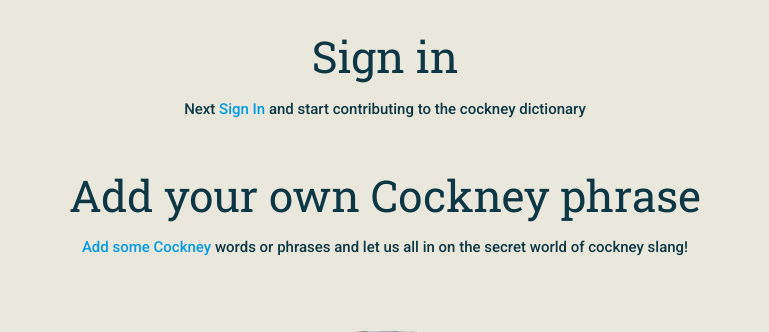
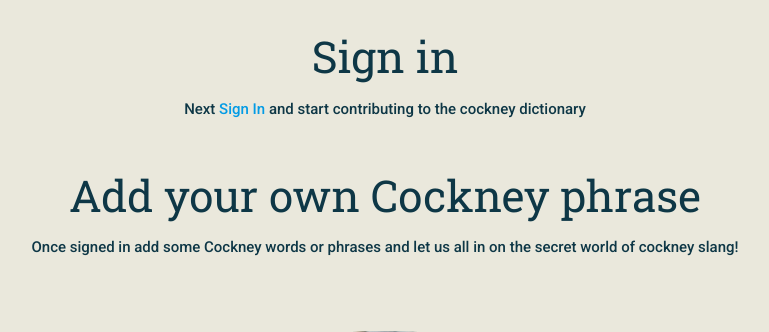
Before and after one commit to Telesia/pop_goes_the_weasel, a Flask app: page / in a window 1280 px wide. Shown: the part 1221-1553 px from the top of the page, without its empty margins (255-1024 px from the left). Run offline with Flask 2, Linux system fonts and the light colour scheme; some libraries are stand-ins or nearby versions.

Commit message:
Fix bug on homepage for add to dictionary link

```diff
--- a/templates/home.html
+++ b/templates/home.html
@@ -35,7 +35,7 @@
 
             <div class="instruction-heading">
                 <h3>Add your own Cockney phrase</h3>
-                <p><a href="{{ url_for( 'add_cockney' )}}">Add some Cockney</a> words or phrases and let us all in on the secret world of cockney slang!</p>
+                <p>Once signed in add some Cockney words or phrases and let us all in on the secret world of cockney slang!</p>
             </div>
             <br>
     </section>
```
